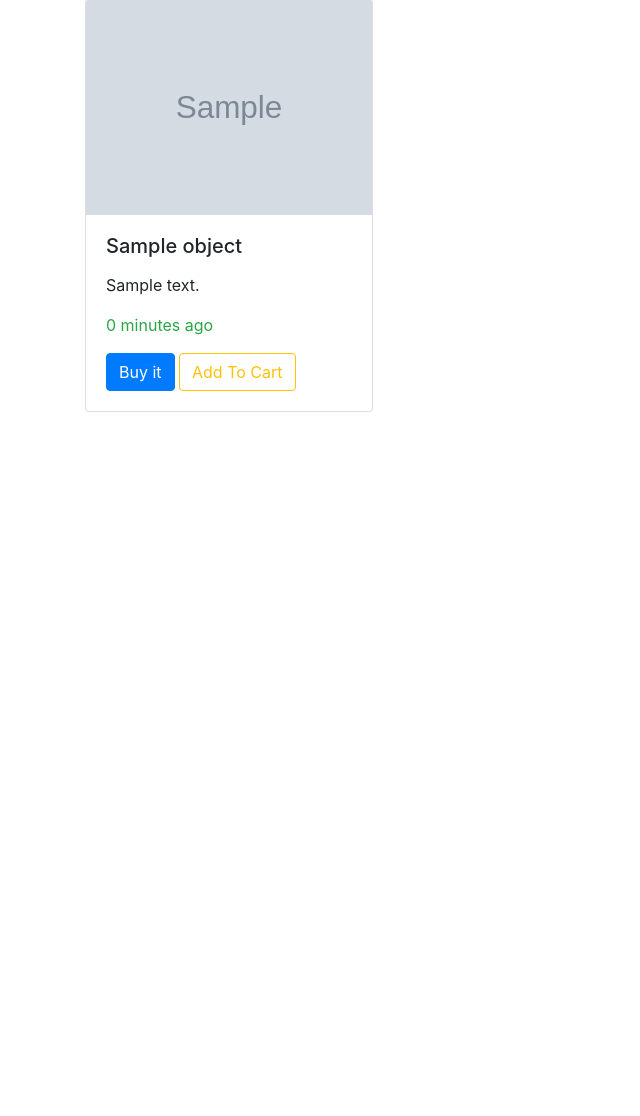
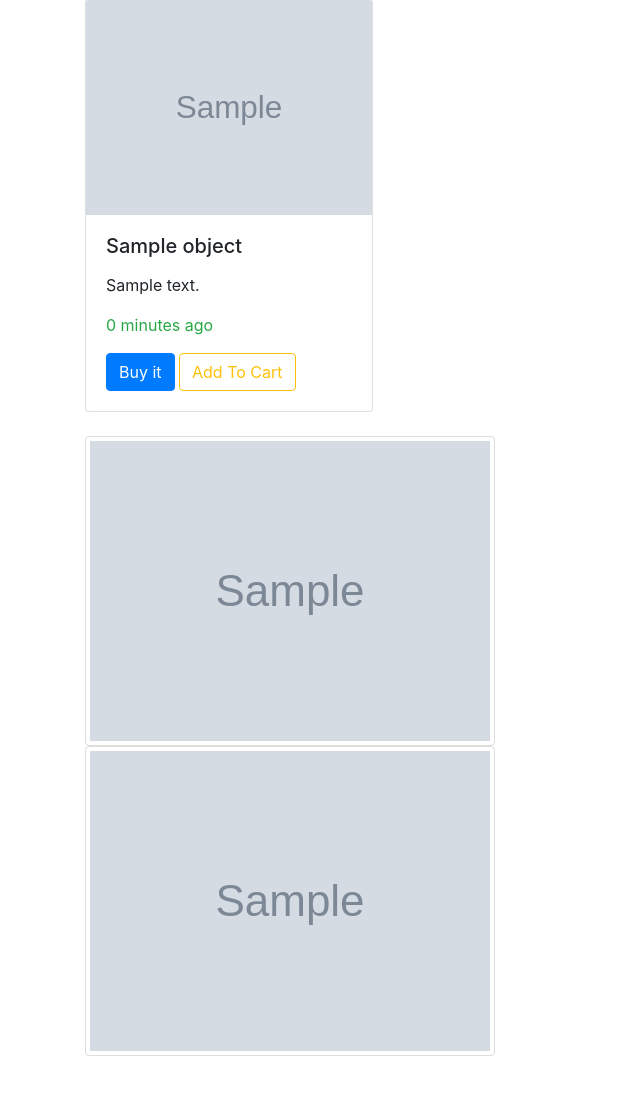
Before and after one commit to aruntnp/MYPROJECTS, a Django app: template ecomm/templates/products/detail.html in a window 1280 px wide. Shown: the part 129-1245 px from the top of the page, without its empty margins (0-640 px from the left). Before the commit the page ends 541 px from the top, so only its background shows below. Run offline with Django 3.2, Linux system fonts and the light colour scheme; the template is opened without the code that fills it: most values are stand-ins (such as "Sample title", 1, 10 or a date in 2020); grey boxes marked "Sample" are stand-in pictures; some web fonts are replaced.

Commit message:
AROON UNTIL IMAGE ALTERATIOn in office
DONE UNTIl IMAGEKIT

```diff
--- a/ecomm/ecomm/settings.py
+++ b/ecomm/ecomm/settings.py
@@ -41,8 +41,9 @@ INSTALLED_APPS = [
 
     # 3rd PARTY
     'widget_tweaks',
-    'easy_thumbnails',
-    'image_cropping',
+    'imagekit',
+    # 'easy_thumbnails',
+    # 'image_cropping',
     # 'suit',
 
     # MY_APPS
--- a/ecomm/templates/products/detail.html
+++ b/ecomm/templates/products/detail.html
@@ -34,9 +34,35 @@
         </div>
     </div>
 
+
+
+
+
+
 </div>
 
 <br>
+ <div class="row">
 
 
+    <div class="col">
+        {% if object.pimage.all %}
+            {% for p in object.pimage.all %}
+            <img class="img-thumbnail" src="{{ p.images_thumb.url }}" alt="Card image cap">
+            {% endfor %}
+        {% endif %}
+    </div>
+ </div>
+
+<div class="row">
+    <div class="col">
+
+        {% if object.pimage.all %}
+            {% for p in object.pimage.all %}
+            <img class="img-thumbnail" src="{{ p.images_list.url }}" alt="Card image cap">
+            {% endfor %}
+        {% endif %}
+    </div>
+</div>
+
 {% endblock %}
```
Also changed, not shown: ecomm/products/models.py (+14 -2 lines), ecomm/db.sqlite3, ecomm/products/migrations/0016_auto_20181212_1304.py (added), 6 other files.
